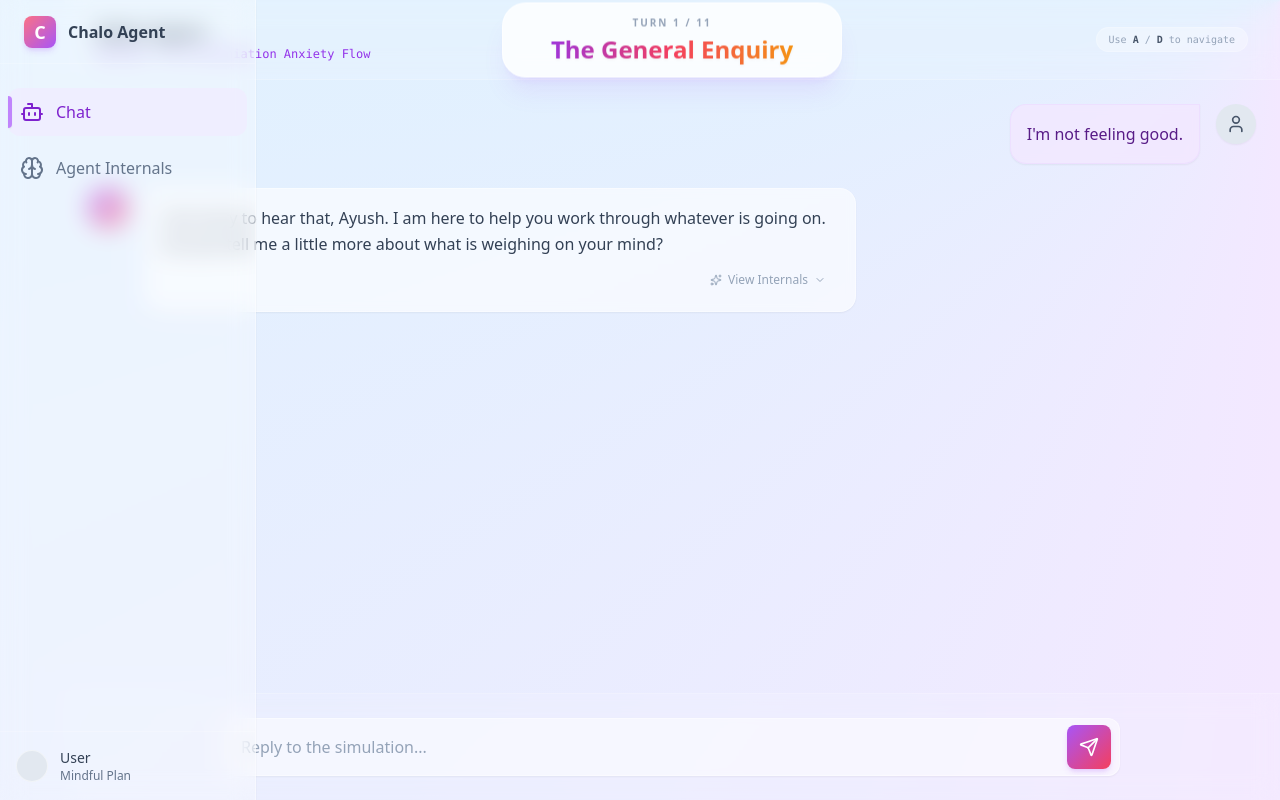
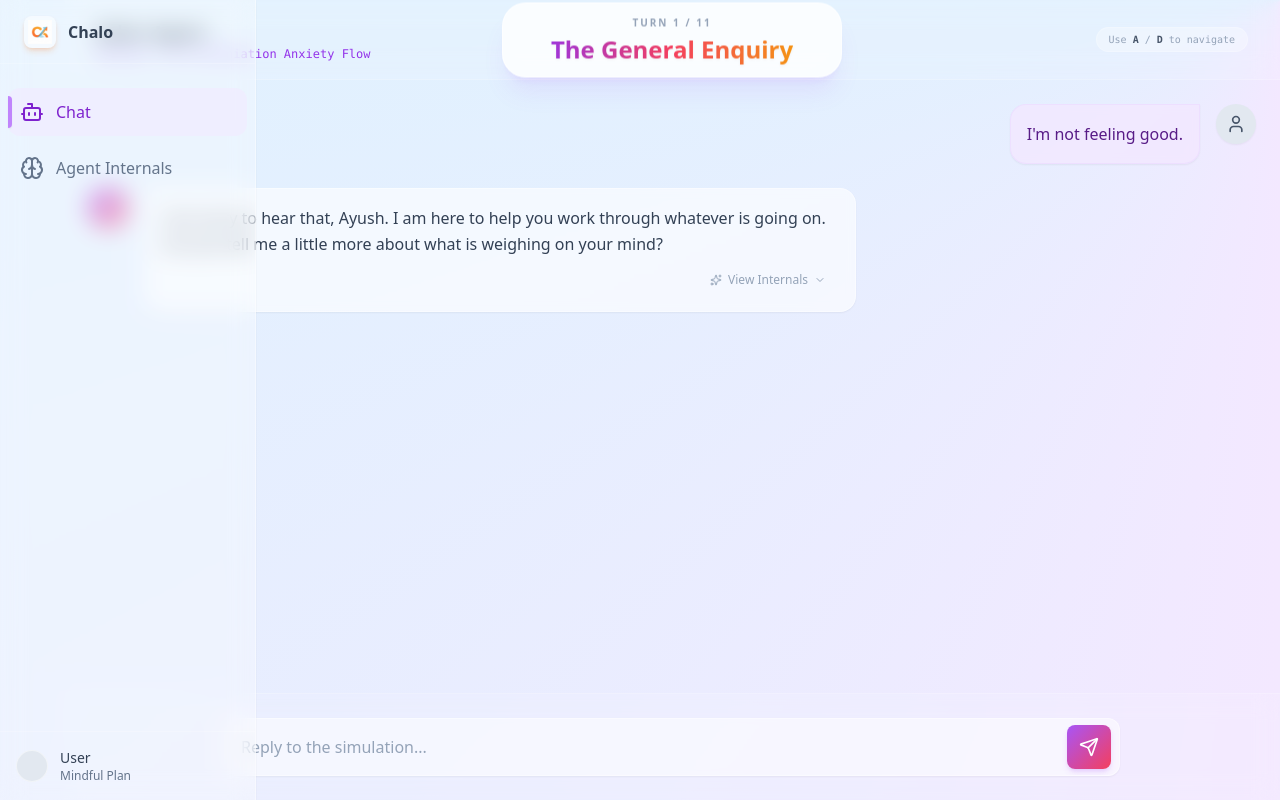
Before and after one commit to ayush1120/chello, a React (Vite) app in the folder ui/: page / in a window 1280 px wide. Built offline with nearby package versions, Linux system fonts and the light colour scheme.

Commit message:
UI: Update Sidebar branding with Chalo logo and text

```diff
--- a/ui/src/components/Sidebar.jsx
+++ b/ui/src/components/Sidebar.jsx
@@ -11,11 +11,11 @@ const Sidebar = ({ activeTab, setActiveTab }) => {
         >
             {/* Logo Area */}
             <div className="h-16 w-full flex items-center justify-center group-hover:justify-start group-hover:px-6 transition-all border-b border-white/20">
-                <div className="w-8 h-8 rounded-lg bg-gradient-to-br from-rose-400 to-purple-500 flex items-center justify-center shadow-md shadow-purple-500/20">
-                    <span className="text-white font-bold text-lg">C</span>
+                <div className="w-8 h-8 rounded-lg flex items-center justify-center shadow-md shadow-orange-500/20 bg-white/50">
+                    <img src="/chalo_logo.png" alt="Chalo Logo" className="w-6 h-6 object-contain" />
                 </div>
                 <span className="ml-3 font-bold text-slate-700 opacity-0 group-hover:opacity-100 transition-opacity duration-200 whitespace-nowrap">
-                    Chalo Agent
+                    Chalo
                 </span>
             </div>
 
```
